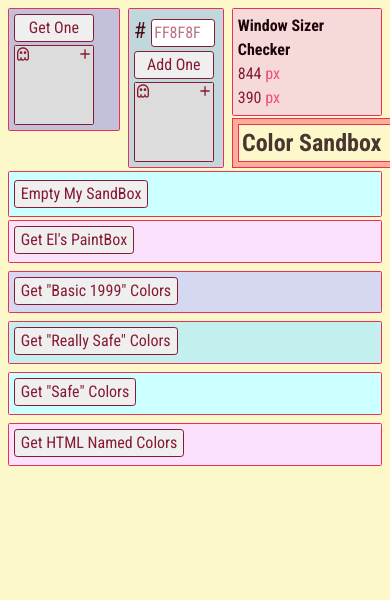
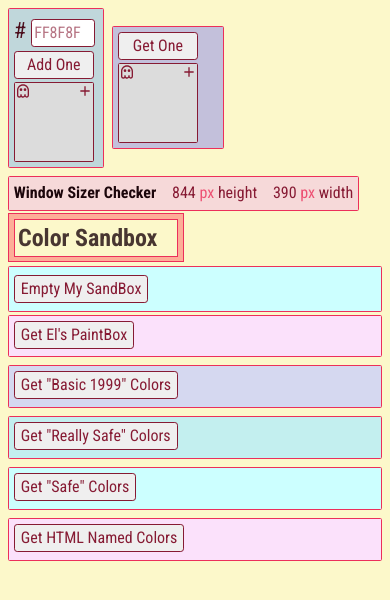
Before and after one commit to ElBrewster/ColorSandbox, a React (Vite) app in the folder ColorSandbox/: page / in a window 390 px wide. Shown: the top 600 px of the page. Built offline with nearby package versions, Linux system fonts and the light colour scheme.

Commit message:
Add grid display at 433px media query to fix breakpoint

```diff
--- a/ColorSandbox/src/components/app/App.jsx
+++ b/ColorSandbox/src/components/app/App.jsx
@@ -1,20 +1,20 @@
-import { useEffect, useState } from 'react'
-import './App.scss';
-import elColors from  "../../data/elColors";
-import basicColors1999 from '../../data/basicColors1999';
-import reallySafeColors from '../../data/reallySafeColors';
+import { useEffect, useState } from "react";
+import "./App.scss";
+import elColors from "../../data/elColors";
+import basicColors1999 from "../../data/basicColors1999";
+import reallySafeColors from "../../data/reallySafeColors";
 import webSafe216Colors from "../../data/webSafe216Colors";
 import htmlColorNames140 from "../../data/htmlColorNames140";
-import Form from '../form/Form';
-import Window from '../window/Window';
-import Header from '../header/Header';
-import RandomBox from '../randombox/RandomBox';
-import PaintBox from '../paintbox/PaintBox';
-import ReallySafePaintBox from '../reallysafebox/ReallySafePaintBox';
-import SafeBox from '../safebox/SafeBox';
-import BasicColors1999Box from '../basicbox/BasicColors1999Box';
-import SandBox from '../sandbox/SandBox';
-import HTMLColors from '../htmlColorNames/HTMLColorNames';
+import Form from "../form/Form";
+import Window from "../window/Window";
+import Header from "../header/Header";
+import RandomBox from "../randombox/RandomBox";
+import PaintBox from "../paintbox/PaintBox";
+import ReallySafePaintBox from "../reallysafebox/ReallySafePaintBox";
+import SafeBox from "../safebox/SafeBox";
+import BasicColors1999Box from "../basicbox/BasicColors1999Box";
+import SandBox from "../sandbox/SandBox";
+import HTMLColors from "../htmlColorNames/HTMLColorNames";
 
 export default function App() {
   const [randomColor, setRandomColor] = useState("");
@@ -22,24 +22,41 @@ export default function App() {
   const [myBasicColors1999] = useState(basicColors1999);
   const [mySafeColors] = useState(webSafe216Colors);
   const [myReallySafeColors] = useState(reallySafeColors);
-  const [myHTMLColors] = useState(htmlColorNames140)
-  const [userAddedColors, setUserAddedColors] = useState(() => JSON.parse(localStorage.getItem("userAddedColors")) || []);
-  const [allStateColors, setAllStateColors] = useState([...myColorData, ...myBasicColors1999, ...mySafeColors, ...myReallySafeColors, ...myHTMLColors, ...userAddedColors]);
+  const [myHTMLColors] = useState(htmlColorNames140);
+  const [userAddedColors, setUserAddedColors] = useState(
+    () => JSON.parse(localStorage.getItem("userAddedColors")) || []
+  );
+  const [allStateColors, setAllStateColors] = useState([
+    ...myColorData,
+    ...myBasicColors1999,
+    ...mySafeColors,
+    ...myReallySafeColors,
+    ...myHTMLColors,
+    ...userAddedColors,
+  ]);
 
   //use setAllStateColors to add in new sumbissions
 
   useEffect(() => {
-    localStorage.setItem("userAddedColors", JSON.stringify(userAddedColors))
-  }, [userAddedColors])
+    localStorage.setItem("userAddedColors", JSON.stringify(userAddedColors));
+  }, [userAddedColors]);
 
   return (
     <div className="App">
       <div className="top-container">
         <div className="random-color-wrapper">
-            <RandomBox setRandomColor={setRandomColor} randomColor={randomColor} allStateColors={allStateColors} setUserAddedColors={setUserAddedColors}/>
+          <RandomBox
+            setRandomColor={setRandomColor}
+            randomColor={randomColor}
+            allStateColors={allStateColors}
+            setUserAddedColors={setUserAddedColors}
+          />
         </div>
         <div className="form-wrapper">
-            <Form userAddedColors={userAddedColors} setUserAddedColors={setUserAddedColors}/>
+          <Form
+            userAddedColors={userAddedColors}
+            setUserAddedColors={setUserAddedColors}
+          />
         </div>
         <div className="window-sizer-wrapper">
           <Window />
@@ -47,14 +64,32 @@ export default function App() {
         </div>
       </div>
       <div className="top-right-wrapper">
-          <SandBox userAddedColors={userAddedColors} setUserAddedColors={setUserAddedColors}/>
+        <SandBox
+          userAddedColors={userAddedColors}
+          setUserAddedColors={setUserAddedColors}
+        />
       </div>
       <div className="color-boxes-wrapper">
-        <PaintBox myColorData={myColorData} setUserAddedColors={setUserAddedColors}/>
-        <BasicColors1999Box myBasicColors1999={myBasicColors1999} setUserAddedColors={setUserAddedColors}/>
-        <ReallySafePaintBox myReallySafeColors={myReallySafeColors} setUserAddedColors={setUserAddedColors}/>
-        <SafeBox mySafeColors={mySafeColors} setUserAddedColors={setUserAddedColors}/>
-        <HTMLColors myHTMLColors={myHTMLColors} setUserAddedColors={setUserAddedColors}/>
+        <PaintBox
+          myColorData={myColorData}
+          setUserAddedColors={setUserAddedColors}
+        />
+        <BasicColors1999Box
+          myBasicColors1999={myBasicColors1999}
+          setUserAddedColors={setUserAddedColors}
+        />
+        <ReallySafePaintBox
+          myReallySafeColors={myReallySafeColors}
+          setUserAddedColors={setUserAddedColors}
+        />
+        <SafeBox
+          mySafeColors={mySafeColors}
+          setUserAddedColors={setUserAddedColors}
+        />
+        <HTMLColors
+          myHTMLColors={myHTMLColors}
+          setUserAddedColors={setUserAddedColors}
+        />
       </div>
     </div>
   );
--- a/ColorSandbox/src/components/app/App.scss
+++ b/ColorSandbox/src/components/app/App.scss
@@ -1,15 +1,18 @@
 @use "src/index.scss" as *;
 
 .App {
-  margin: .5em;
+  margin: 0.5em;
 }
 
 .top-container {
   display: flex;
   flex-direction: row;
-  gap: .5rem
+  gap: 0.5rem;
 }
 
+.form-wrapper {
+  max-width: 120px;
+}
 .window-sizer-wrapper {
   display: flex;
   flex-direction: column;
@@ -18,8 +21,7 @@
 
 .color-boxes-wrapper {
   display: grid;
-  gap: .5rem
-
+  gap: 0.5rem;
 }
 
 //---Utility-Class----
@@ -35,9 +37,8 @@
 .grid-box {
   //this is my utility class, "stacked"
   display: grid;
-  gap: .1rem;
-  grid-template-columns:
-    repeat(auto-fit, minmax(5rem, 5rem));
+  gap: 0.1rem;
+  grid-template-columns: repeat(auto-fit, minmax(5rem, 5rem));
 }
 
 //---Media-Queries----
@@ -50,13 +51,35 @@
   .window-sizer-wrapper {
     display: flex;
     flex-direction: column;
-    gap: .1rem;
+    gap: 0.1rem;
     justify-content: space-between;
     max-width: 150px;
   }
 }
-@media (max-width: 300px) {
+
+@media (max-width: 433px) {
   .top-container {
+    align-items: center;
+    display: grid;
+    grid-template-areas:
+      "form random empty"
+      "sizer sizer empty";
+    justify-content: start;
+  }
+  .random-color-wrapper {
+    grid-area: random;
+  }
+  .form-wrapper {
+    grid-area: form;
+  }
+  .window-sizer-wrapper {
+    grid-area: sizer;
+  }
+}
+
+@media (max-width: 270px) {
+  .top-container {
+    align-items: flex-start;
     display: flex;
     flex-direction: column;
   }
@@ -68,7 +91,7 @@
   .window-sizer-wrapper {
     display: flex;
     flex-direction: column;
-    gap: .1rem;
+    gap: 0.1rem;
     justify-content: space-between;
     max-width: 160px;
   }
@@ -76,6 +99,6 @@
 
 @media (max-width: 156px) {
   .window-sizer-wrapper {
-    font-size: .9rem;
+    font-size: 0.9rem;
   }
 }
--- a/ColorSandbox/src/components/window/Window.jsx
+++ b/ColorSandbox/src/components/window/Window.jsx
@@ -1,7 +1,7 @@
 import React, { useEffect, useState } from "react";
 import "./Window.scss";
 
-export default function Window(){
+export default function Window() {
   const [windowHeight, setWindowHeight] = useState(window.innerHeight);
   const [windowWidth, setWindowWidth] = useState(window.innerWidth);
 
@@ -10,22 +10,30 @@ export default function Window(){
 
     window.addEventListener("resize", watchHeight);
 
-        return function() {
-            window.removeEventListener("resize", watchHeight)
-        }
-    }, [windowHeight])
+    return function () {
+      window.removeEventListener("resize", watchHeight);
+    };
+  }, [windowHeight]);
 
   useEffect(() => {
-        window.addEventListener("resize", () => setWindowWidth(window.innerWidth))
-    }, [windowWidth])
+    window.addEventListener("resize", () => setWindowWidth(window.innerWidth));
+  }, [windowWidth]);
 
-    return(
+  return (
     <section className="window-size-box">
       <h4 className="sizer">Window Sizer Checker</h4>
-            <p className="window-height">{windowHeight}<span className="px-span">&nbsp;px</span></p>
-            <p className="window-width">{windowWidth}<span className="px-span">&nbsp;px</span></p>
+      <p className="window-height">
+        {windowHeight}
+        <span className="px-span">&nbsp;px</span>
+        &nbsp;height
+      </p>
+      <p className="window-width">
+        {windowWidth}
+        <span className="px-span">&nbsp;px</span>
+        &nbsp;width
+      </p>
     </section>
-    )
+  );
 }
 
 //thanks and credit to Bob Ziroll for some of this walkthrough <3
--- a/ColorSandbox/src/components/window/Window.scss
+++ b/ColorSandbox/src/components/window/Window.scss
@@ -1,6 +1,6 @@
 @use "src/index.scss" as *;
 
-.window-size-box{
+.window-size-box {
   background-color: $skinnyPeach;
   border: $pinkBorder;
   border-radius: $smallBorderRadius;
@@ -9,11 +9,26 @@
 }
 
 .window-height,
-.window-width{
+.window-width {
   color: $watermelonGrayCreep;
 }
 
-.px-span{
+.px-span {
   color: $watermelon;
-    opacity: .8;
+  opacity: 0.8;
 }
+
+@media (max-width: 433px) {
+  .window-size-box {
+    display: flex;
+    flex-direction: row;
+    justify-content: space-between;
+    min-width: 90vw;
+  }
+}
+
+@media (max-width: 270px) {
+  .window-size-box {
+    flex: 1;
+  }
+}
```
Also changed, not shown: 1 other file (tests, documents, lock files or other folders). Lines whose indentation alone changed are shown as unchanged.
